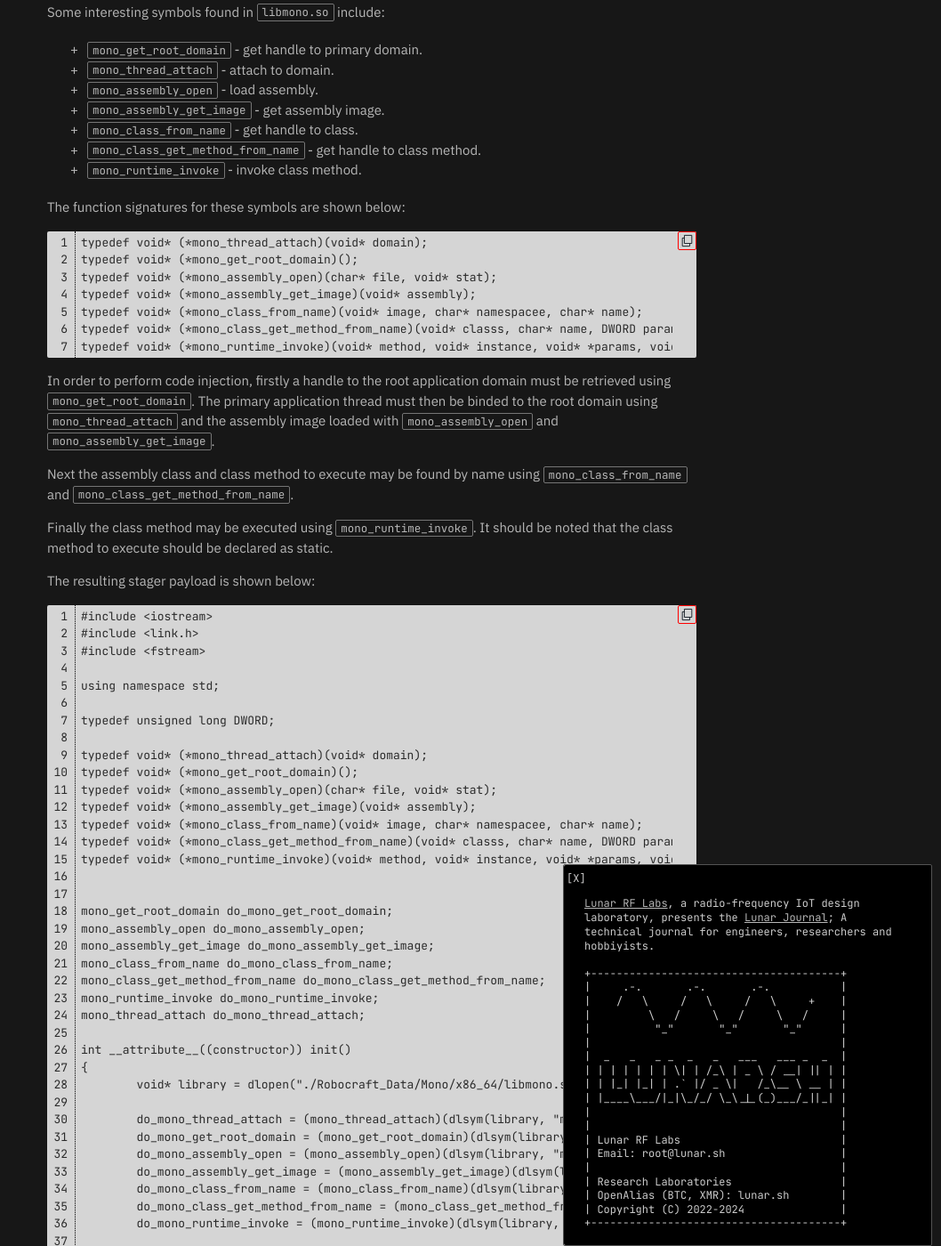
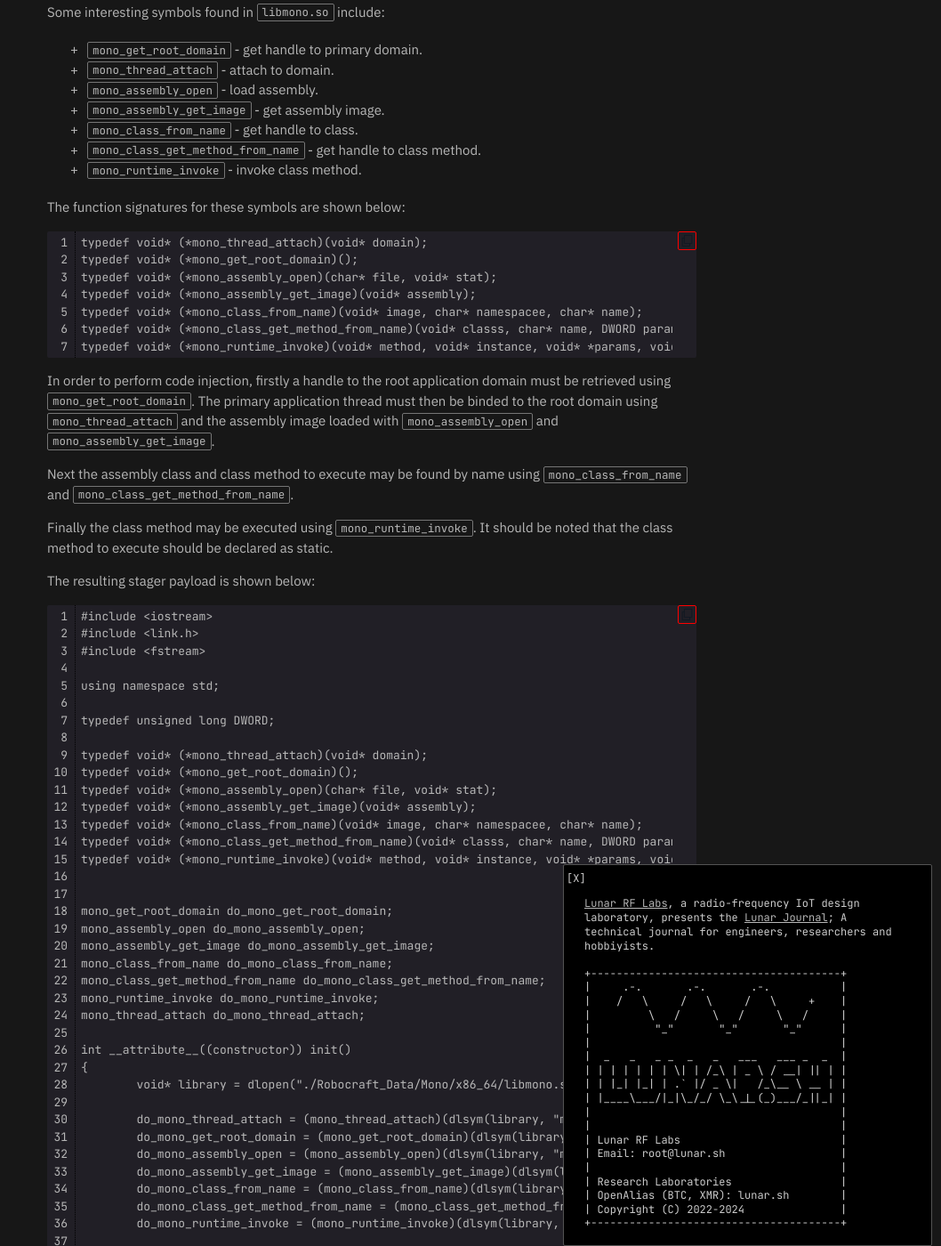
Before and after one commit to lunar-sh/journal.lunar.sh, a Jekyll site: the page built from _posts/2020-12-11-mono-dot-net-injection.md, in a window 1280 px wide and 1400 px high, scrolled down 3326 px. Shown: the whole window at 89% size, without its empty margins (222-1280 px from the left). Built offline with Jekyll 4.4.1, drawn with Linux system fonts in a browser that asks for light colours; nearby versions of some CDN libraries.

Commit message:
Update highlight colors in _highlights.scss

```diff
--- a/_sass/_highlights.scss
+++ b/_sass/_highlights.scss
@@ -3,13 +3,13 @@
 div.highlight {
  overflow: unset;
  margin-bottom: 5px;
- color: #2b2b2b;
+ color: #b7b7b7;
 }
 
 pre.highlight{
  max-width: 100%;
  line-height: 1.5;
- background: #d5d5d5;
+ background: #211f26;
 }
 
 code {
```
